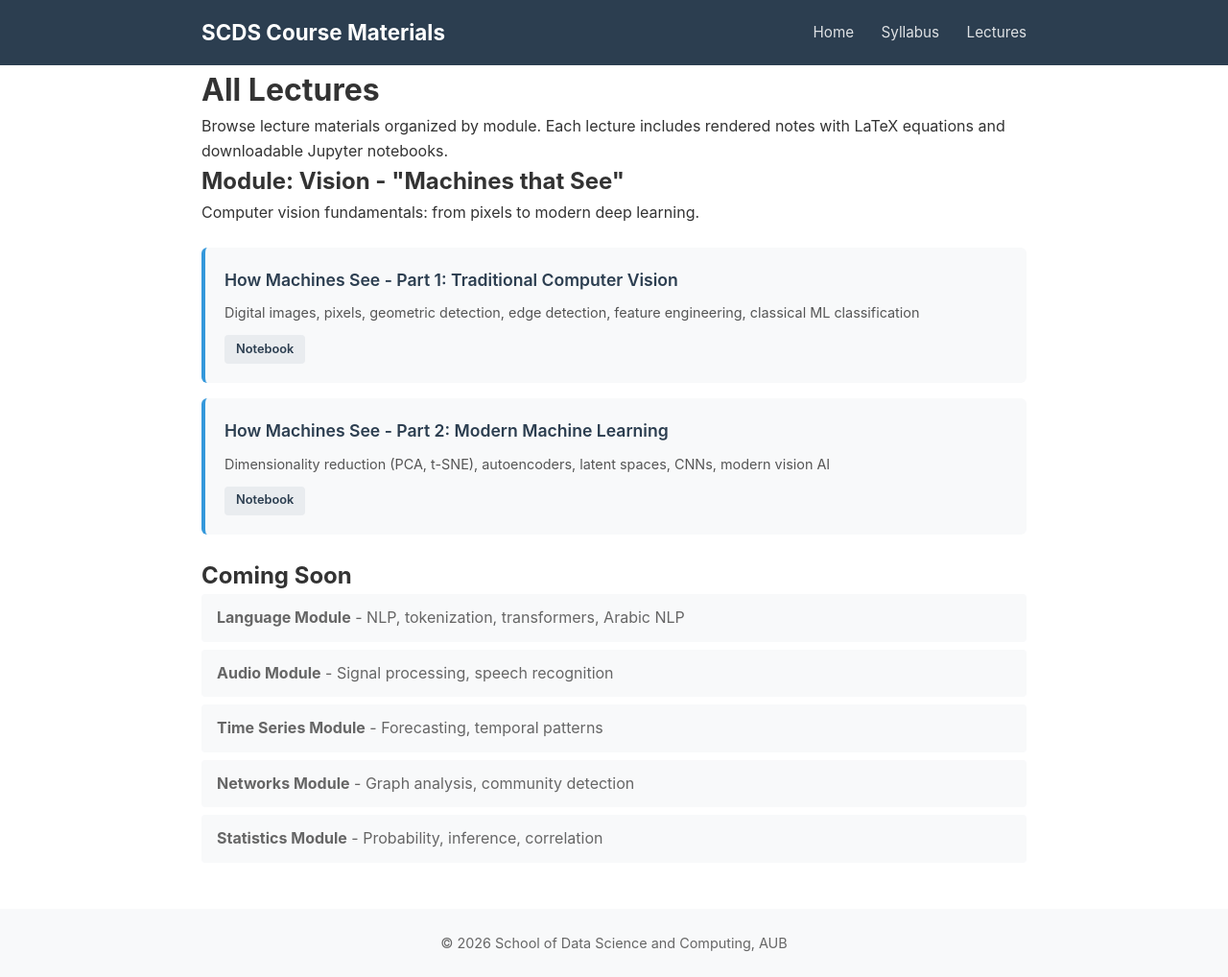
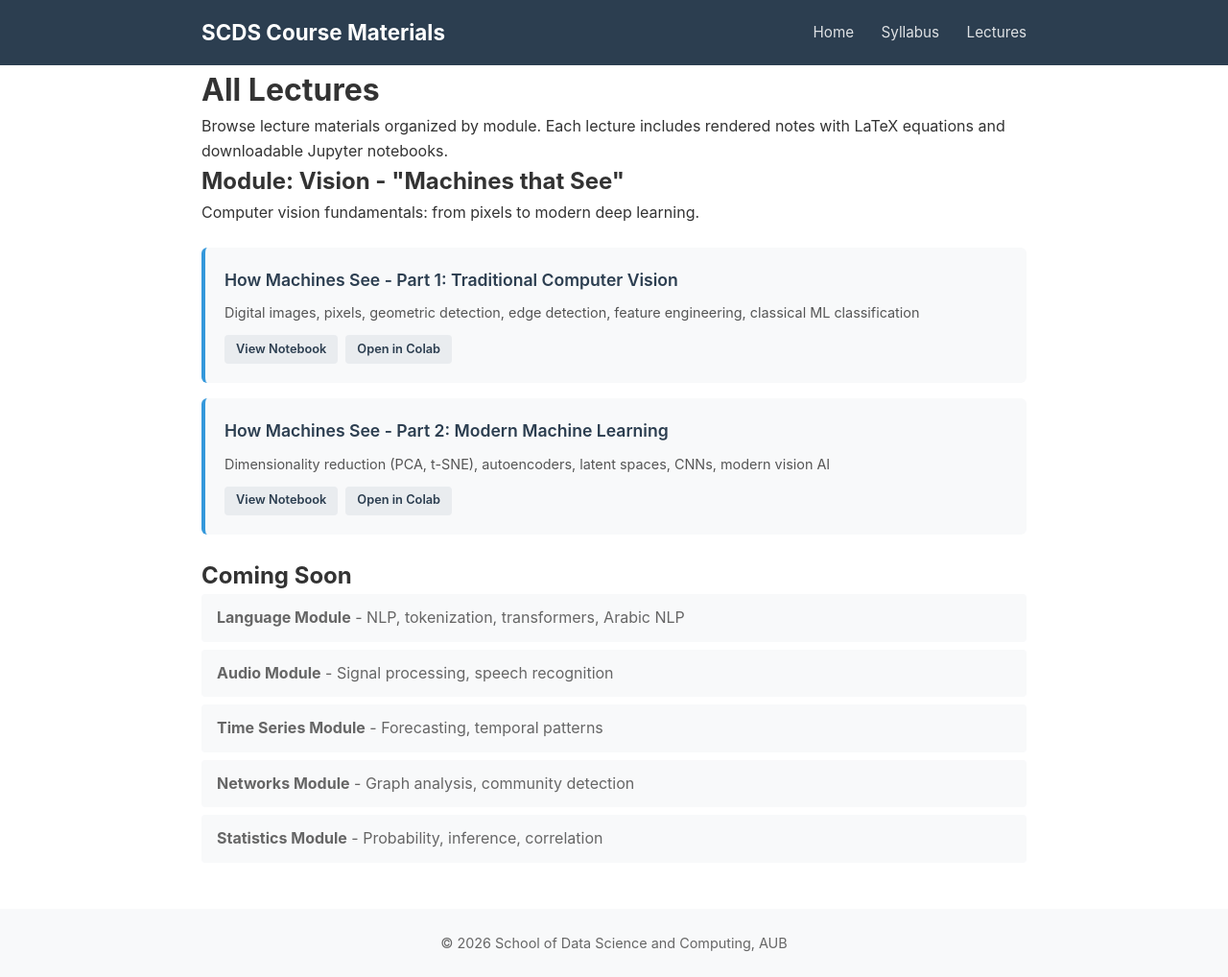
Before and after one commit to SCDS-AUB/intro2ds, a Jekyll site: the page built from lectures.html, in a window 1280 px wide. Shown: the whole page at 96% size. Built offline with Jekyll 4.4.1, drawn with Linux system fonts in a browser that asks for light colours.

Commit message:
Link notebooks to GitHub viewer and Colab instead of raw .ipynb
Pages serves .ipynb as raw JSON, so the Notebook buttons downloaded or
dumped the file instead of rendering it.

Co-Authored-By: Claude Opus 5.5 <noreply@anthropic.com>

```diff
--- a/lectures.html
+++ b/lectures.html
@@ -16,7 +16,8 @@ title: Lectures
       <h3><a href="{{ '/lectures/vision/how-machines-see-1/' | relative_url }}">How Machines See - Part 1: Traditional Computer Vision</a></h3>
       <p class="description">Digital images, pixels, geometric detection, edge detection, feature engineering, classical ML classification</p>
       <div class="resources">
-        <a href="{{ '/lectures/vision/how-machines-see-1/lecture.ipynb' | relative_url }}" class="btn-small">Notebook</a>
+        <a href="https://github.com/{{ site.github_repo }}/blob/{{ site.github_branch }}/lectures/vision/how-machines-see-1/lecture.ipynb" class="btn-small">View Notebook</a>
+        <a href="https://colab.research.google.com/github/{{ site.github_repo }}/blob/{{ site.github_branch }}/lectures/vision/how-machines-see-1/lecture.ipynb" class="btn-small">Open in Colab</a>
       </div>
     </div>
 
@@ -24,7 +25,8 @@ title: Lectures
       <h3><a href="{{ '/lectures/vision/how-machines-see-2/' | relative_url }}">How Machines See - Part 2: Modern Machine Learning</a></h3>
       <p class="description">Dimensionality reduction (PCA, t-SNE), autoencoders, latent spaces, CNNs, modern vision AI</p>
       <div class="resources">
-        <a href="{{ '/lectures/vision/how-machines-see-2/lecture.ipynb' | relative_url }}" class="btn-small">Notebook</a>
+        <a href="https://github.com/{{ site.github_repo }}/blob/{{ site.github_branch }}/lectures/vision/how-machines-see-2/lecture.ipynb" class="btn-small">View Notebook</a>
+        <a href="https://colab.research.google.com/github/{{ site.github_repo }}/blob/{{ site.github_branch }}/lectures/vision/how-machines-see-2/lecture.ipynb" class="btn-small">Open in Colab</a>
       </div>
     </div>
   </div>
--- a/scripts/generate_lecture.py
+++ b/scripts/generate_lecture.py
@@ -188,7 +188,8 @@ def update_lectures_page(module: str, lecture_name: str, title: str, description
       <h3><a href="{{{{ '/lectures/{module}/{lecture_name}/lecture.html' | relative_url }}}}">{ title}</a></h3>
       <p class="description">{description}</p>
       <div class="resources">
-        <a href="{{{{ '/lectures/{module}/{lecture_name}/lecture.ipynb' | relative_url }}}}" class="btn-small">Notebook</a>
+        <a href="https://github.com/{{{{ site.github_repo }}}}/blob/{{{{ site.github_branch }}}}/lectures/{module}/{lecture_name}/lecture.ipynb" class="btn-small">View Notebook</a>
+        <a href="https://colab.research.google.com/github/{{{{ site.github_repo }}}}/blob/{{{{ site.github_branch }}}}/lectures/{module}/{lecture_name}/lecture.ipynb" class="btn-small">Open in Colab</a>
         <a href="{{{{ '/lectures/{module}/{lecture_name}/lecture.md' | relative_url }}}}" class="btn-small">Markdown</a>
       </div>
     </div>
```
